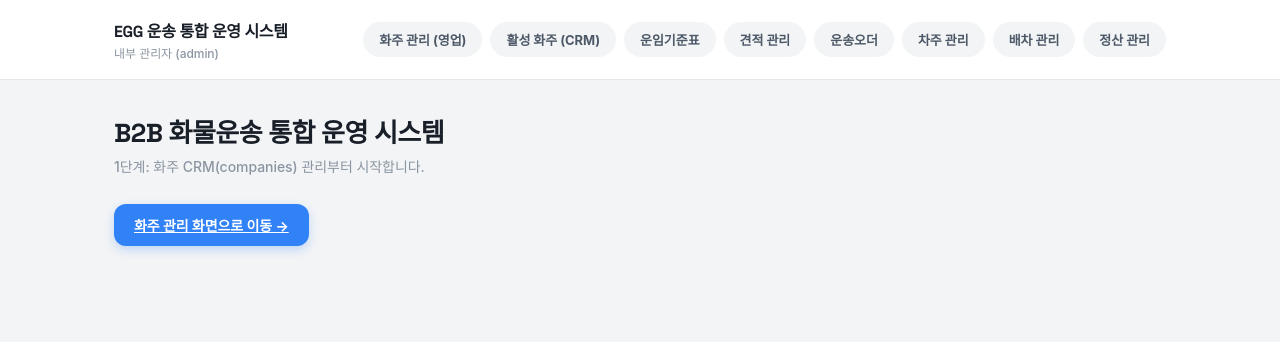
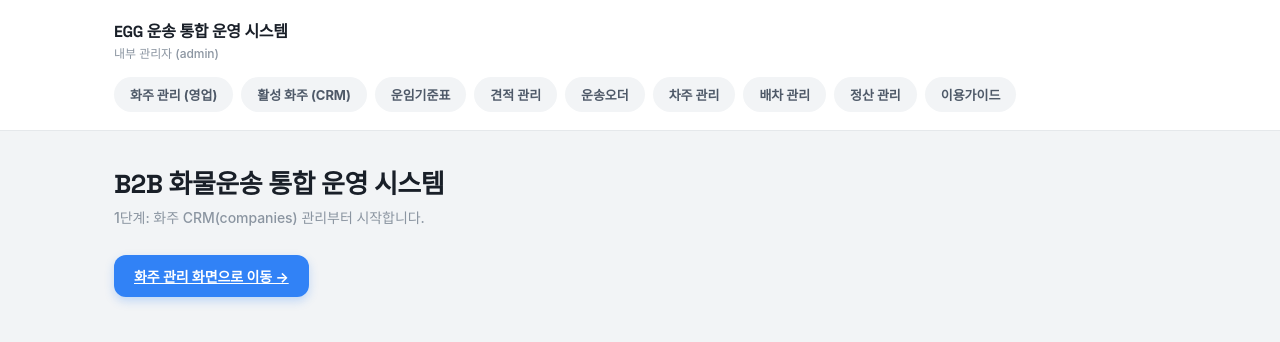
Before and after one commit to ttang0825/b2b-cargo-system, a Next.js app: page / in a window 1280 px wide. Shown: the top 342 px of the page. Built offline with nearby package versions, Linux system fonts and the light colour scheme; a web font is replaced by a local one.

Commit message:
Update TopNav.tsx

```diff
--- a/components/TopNav.tsx
+++ b/components/TopNav.tsx
@@ -12,6 +12,7 @@ const MENU = [
   { href: "/admin/drivers", label: "차주 관리" },
   { href: "/admin/dispatches", label: "배차 관리" },
   { href: "/admin/invoices", label: "정산 관리" },
+  { href: "/admin/guide", label: "이용가이드" },
 ];
 
 export default function TopNav() {
```
